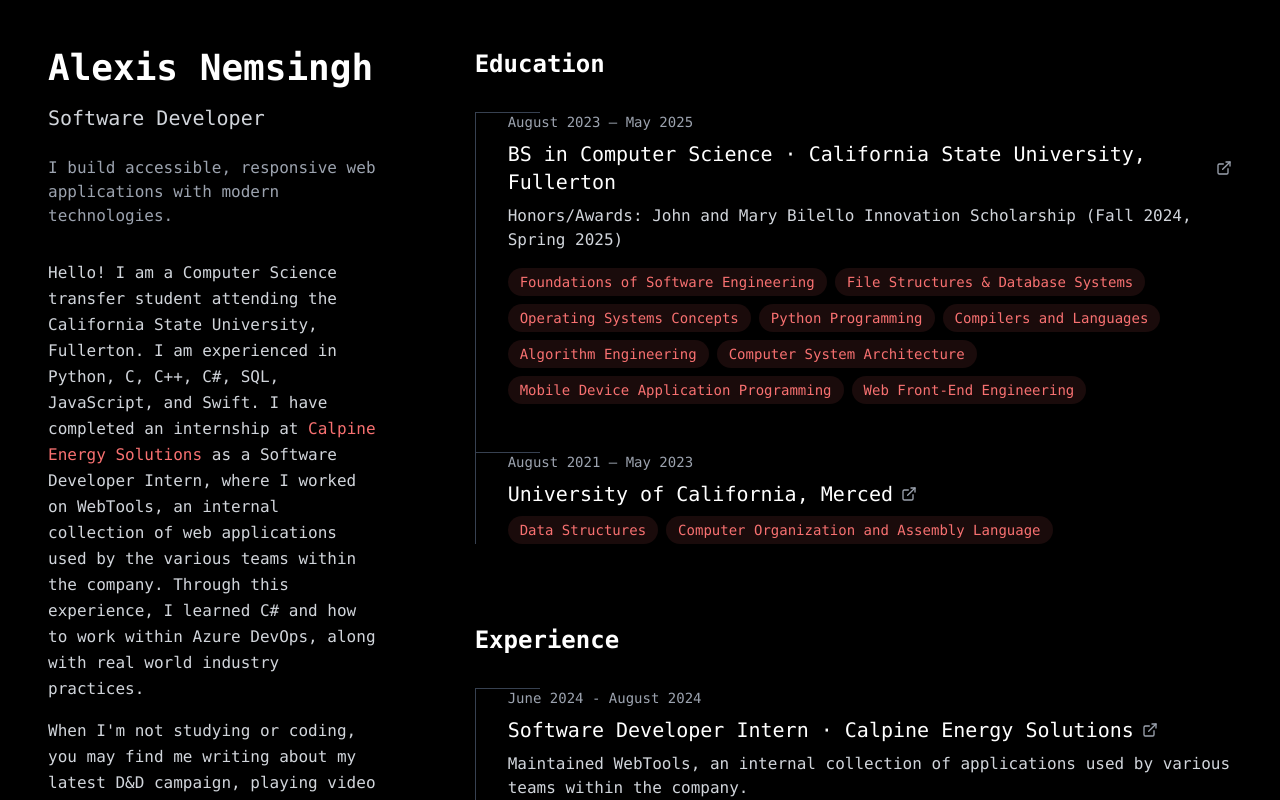
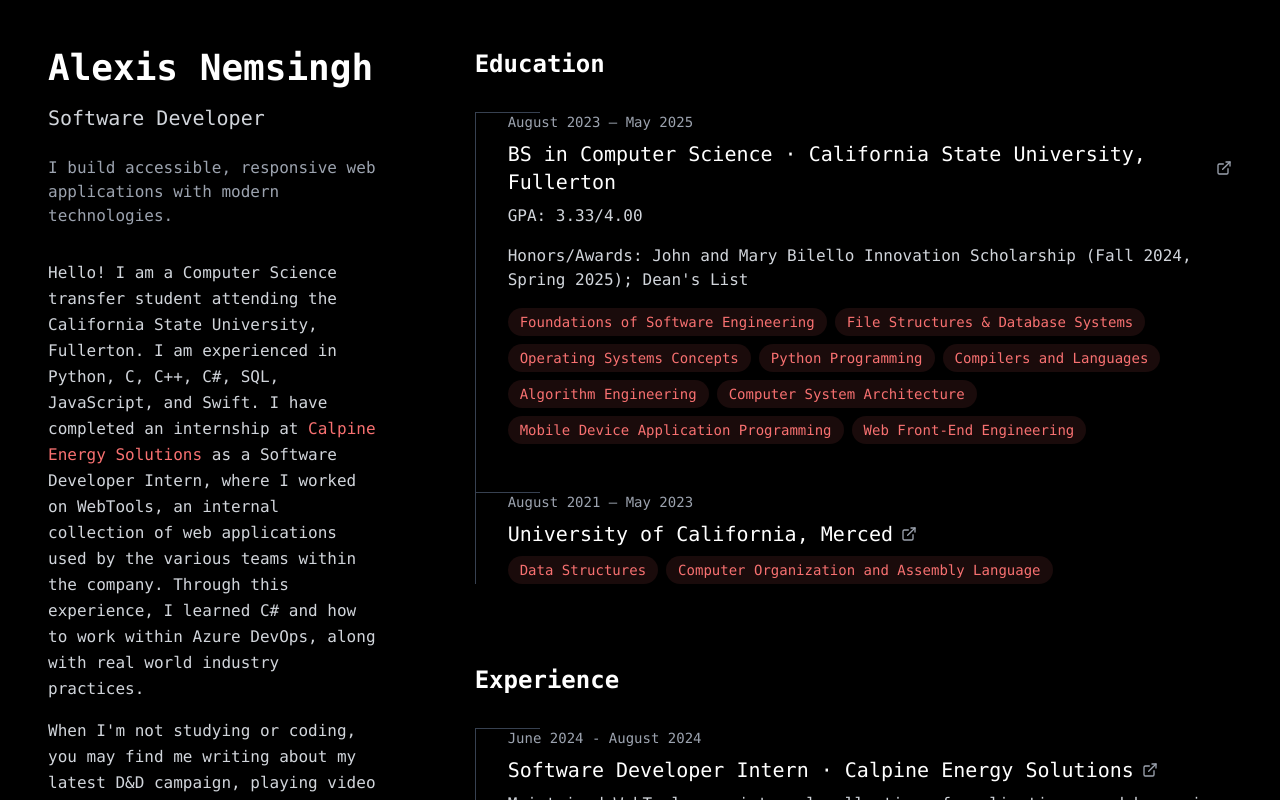
Before and after one commit to alexisnemsingh/alexisnemsingh.github.io, a Next.js app: page / in a window 1280 px wide. Shown: the top 800 px of the page. Built offline with nearby package versions, Linux system fonts and the light colour scheme.

Commit message:
added gpa and deean's list award

```diff
--- a/src/app/page.tsx
+++ b/src/app/page.tsx
@@ -99,7 +99,10 @@ export default function Page() {
               </Link>
               </h3>
               <p className="text-gray-300 mb-4">
-                Honors/Awards: John and Mary Bilello Innovation Scholarship (Fall 2024, Spring 2025)
+                GPA: 3.33/4.00
+              </p>
+              <p className="text-gray-300 mb-4">
+                Honors/Awards: John and Mary Bilello Innovation Scholarship (Fall 2024, Spring 2025); Dean&apos;s List
               </p>
               <div className="flex gap-2 flex-wrap">
                 <span className="text-red-400 bg-red-400/10 px-3 py-1 rounded-full text-sm">Foundations of Software Engineering</span>
```
